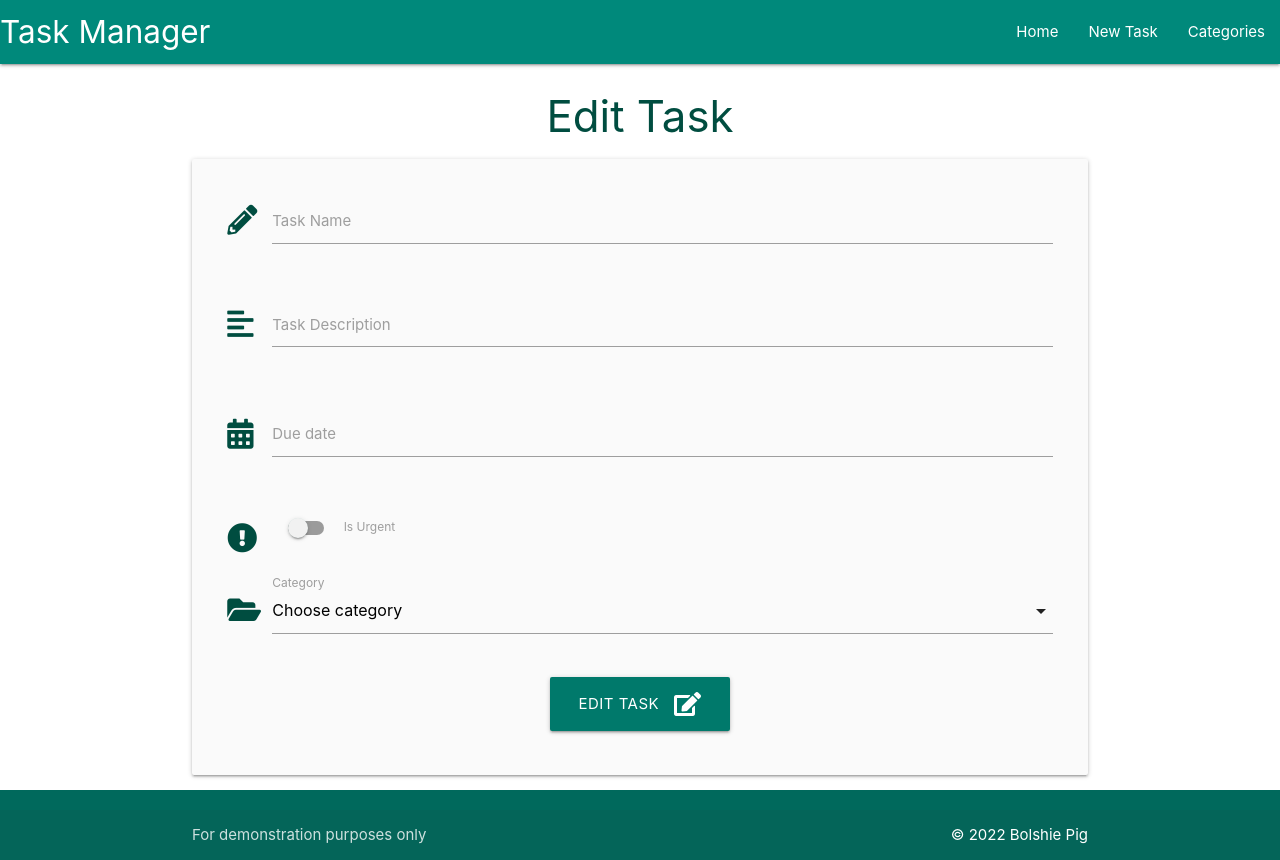
After one commit to marbri-18/Task-Manager-Project, a Flask app: template taskmanager/templates/edit_task.html in a window 1280 px wide. The commit adds this page. Run offline with Flask 2, Linux system fonts and the light colour scheme; the template is opened without the code that fills it, so the values that code supplies are empty.

Commit message:
Updating tasks

```diff
--- /dev/null
+++ b/taskmanager/templates/edit_task.html
@@ -0,0 +1,76 @@
+{% extends "base.html" %}
+{% block content %}
+
+<h3 class="teal-text text-darken-4 center-align">Edit Task</h3>
+<div class="row card-panel grey lighten-5">
+    <form class="col s12" method="POST" action="{{ url_for('edit_task', task_id=task.id) }}">
+    <!-- Task name -->
+      <div class="row">
+        <div class="input-field col s12">
+            <i class="fas fa-pencil-alt prefix teal-text text-darken-4"></i>
+          <input id="task_name" name="task_name" value="{{ task.task_name }}" minlength="5" maxlength="50" type="text" class="validate" required>
+          <label for="task_name">Task Name</label>
+        </div>
+      </div>
+      <!-- Task description -->
+      <div class="row">
+        <div class="input-field col s12">
+            <i class="fas fa-align-left prefix teal-text text-darken-4"></i>
+          <textarea id="task_description" name="task_description" minlength="5" maxlength="200"
+            type="text" class="materialize-textarea validate" required>{{- task.task_description -}}</textarea>
+          <label for="task_description">Task Description</label>
+        </div>
+      </div>
+      <!-- Due date picker -->
+      <div class="row">
+        <div class="input-field col s12">
+            <i class="fas fa-calendar-alt prefix teal-text text-darken-4"></i>
+          <input id="due_date" name="due_date" type="text" value="{{ task.due_date.strftime('%d %B, %Y') }}" class="datepicker validate" required>
+          <label for="due_date">Due date</label>
+        </div>
+      </div>
+      <!-- Is Urgent toggler -->
+      <div class="row">
+        <div class="input-field col s12">
+          <div class="switch">
+            <i class="fas fa-exclamation-circle prefix teal-text text-darken-4"></i>
+              <label for="is_urgent">
+                {% if task.is_urgent == True %}
+                <input id="is_urgent" name="is_urgent" type="checkbox" checked>
+                {% else %}
+                <input id="is_urgent" name="is_urgent" type="checkbox">
+                {% endif %}
+                <span class="lever"></span>
+                Is Urgent
+              </label>
+            </div>
+        </div>
+      </div>
+
+      <!-- Category ID -->
+      <div class="row">
+        <div class="input-field col s12">
+            <i class="fas fa-folder-open prefix teal-text text-darken-4"></i>
+          <select id="category_id" name="category_id" class="validate" required>
+            <option value="" disabled>Choose category</option>
+            {% for category in categories %}
+              {% if category == task.category %}
+                <option value="{{ category.id }}" selected>{{ category.category_name }}</option>
+              {% else %}
+                <option value="{{ category.id }}">{{ category.category_name }}</option>
+              {% endif %}
+            {% endfor %}
+          </select>
+          <label for="category_id">Category</label>
+        </div>
+      </div>
+      <!-- Submit button -->
+      <div class="row">
+        <div class="col s12 center-align">
+            <button type="submit" class="btn-large teal darken-2">Edit Task <i class="fas fa-edit right"></i></button>
+        </div>
+      </div>
+    </form>
+  </div>
+
+{% endblock %}
--- a/taskmanager/templates/tasks.html
+++ b/taskmanager/templates/tasks.html
@@ -16,7 +16,7 @@
         <li>
             <div class="collapsible-header white-text teal darken-4">
                 <i class="fas fa-caret-down"></i>
-                <strong>{{task.task_name}}</strong> : {{ task.due_date.strftime("%d %B, %Y") }}
+                <strong> {{task.task_name}} </strong> :  {{ task.due_date.strftime("%d %B, %Y") }}
                 {% if task.is_urgent == True %}
                     <i class="fas fa-exclamation-circle white-text"></i>
                 {% endif %}
@@ -24,6 +24,10 @@
             <div class="collapsible-body">
                 <strong>{{ task.category }}</strong>
                 <p>{{ task.task_description }}</p>
+                <p>
+                    <a href="{{ url_for('edit_task', task_id=task.id) }}" class="btn green accent-4">Edit</a>
+                    <a href="{{ url_for('delete_task', task_id=task.id) }}" class="btn red">Delete</a>
+                </p>
             </div>
         </li>
         {% endfor %}
```
Also changed, not shown: taskmanager/routes.py (+21 -0 lines).
